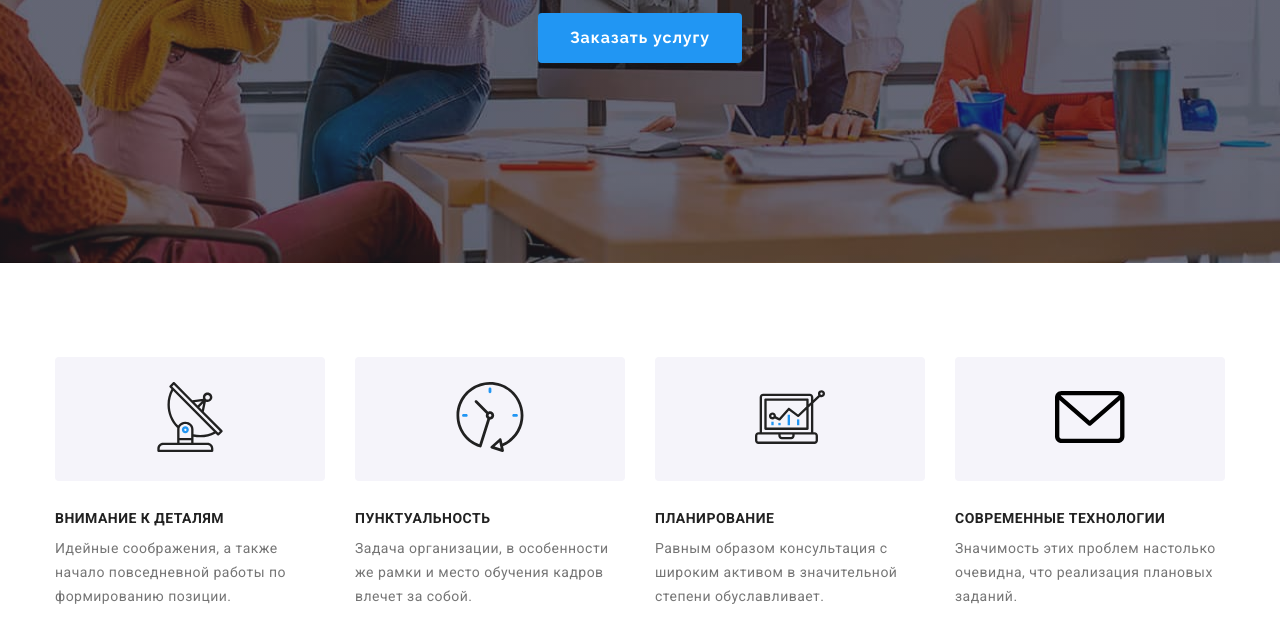
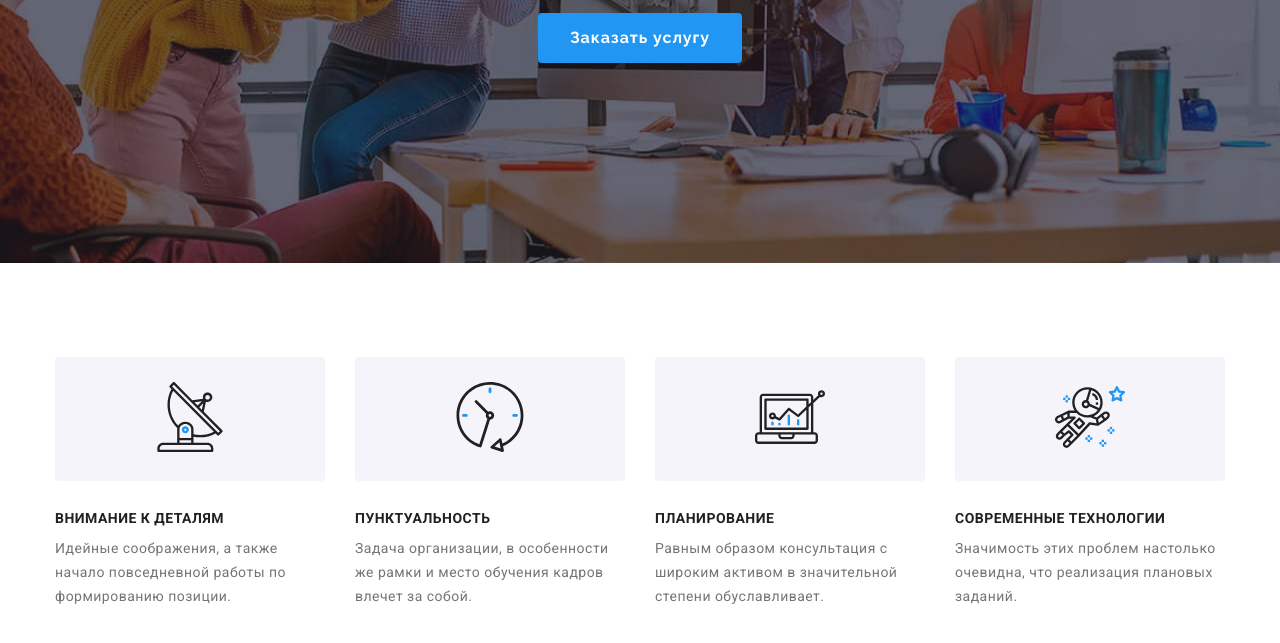
Before and after one commit to Romzess722/projeckt-03, a plain HTML site: page index.html in a window 1280 px wide. Shown: the part 419-1062 px from the top of the page. Drawn offline with nearby package versions, Linux system fonts and the light colour scheme.

Commit message:
Внесены изминения

```diff
--- a/index.html
+++ b/index.html
@@ -103,7 +103,7 @@
                         <div class="feature-elemtnt">
                             <a href="" class="feature-link">
                                 <svg width="70" height="70">
-                                    <use href="images/icons.svg#icon-envelope">
+                                    <use href="images/icons.svg#icon-astronaut-1">
                                     </use>
                                 </svg>
                             </a>
```
